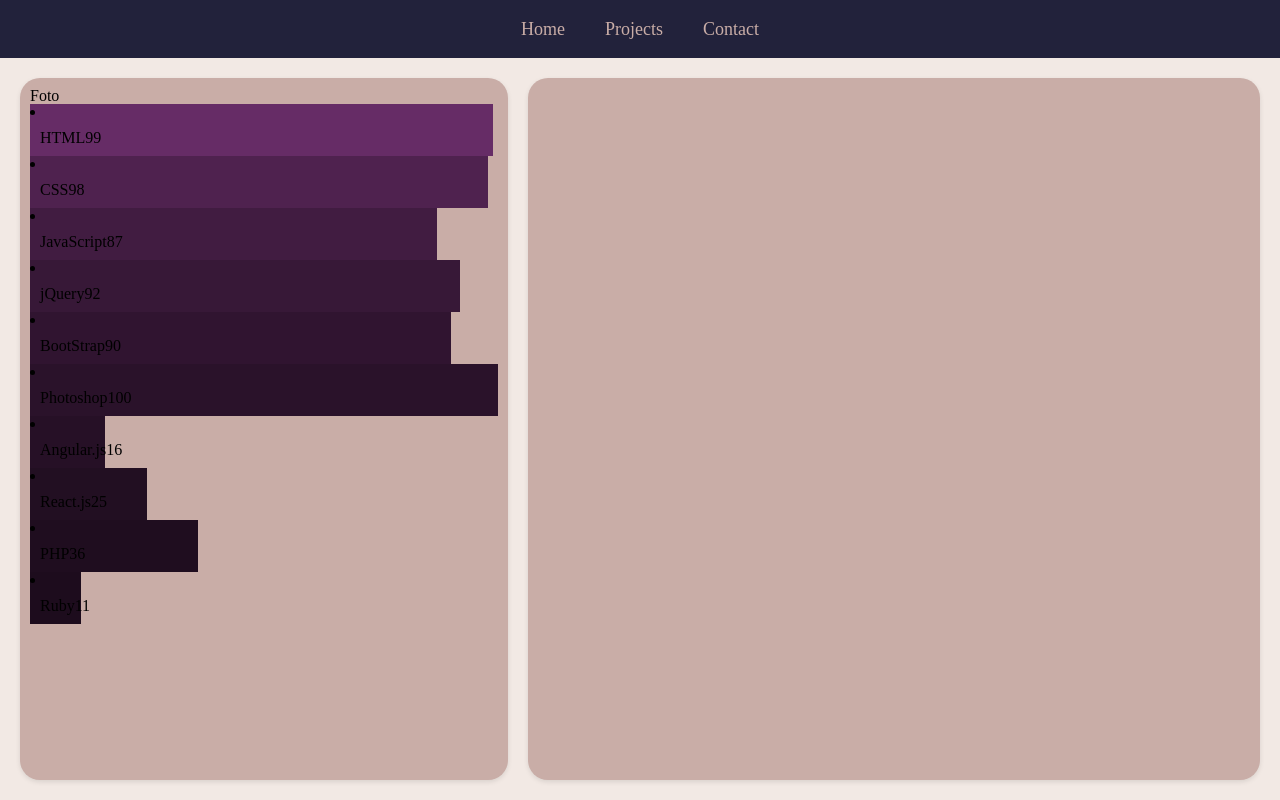
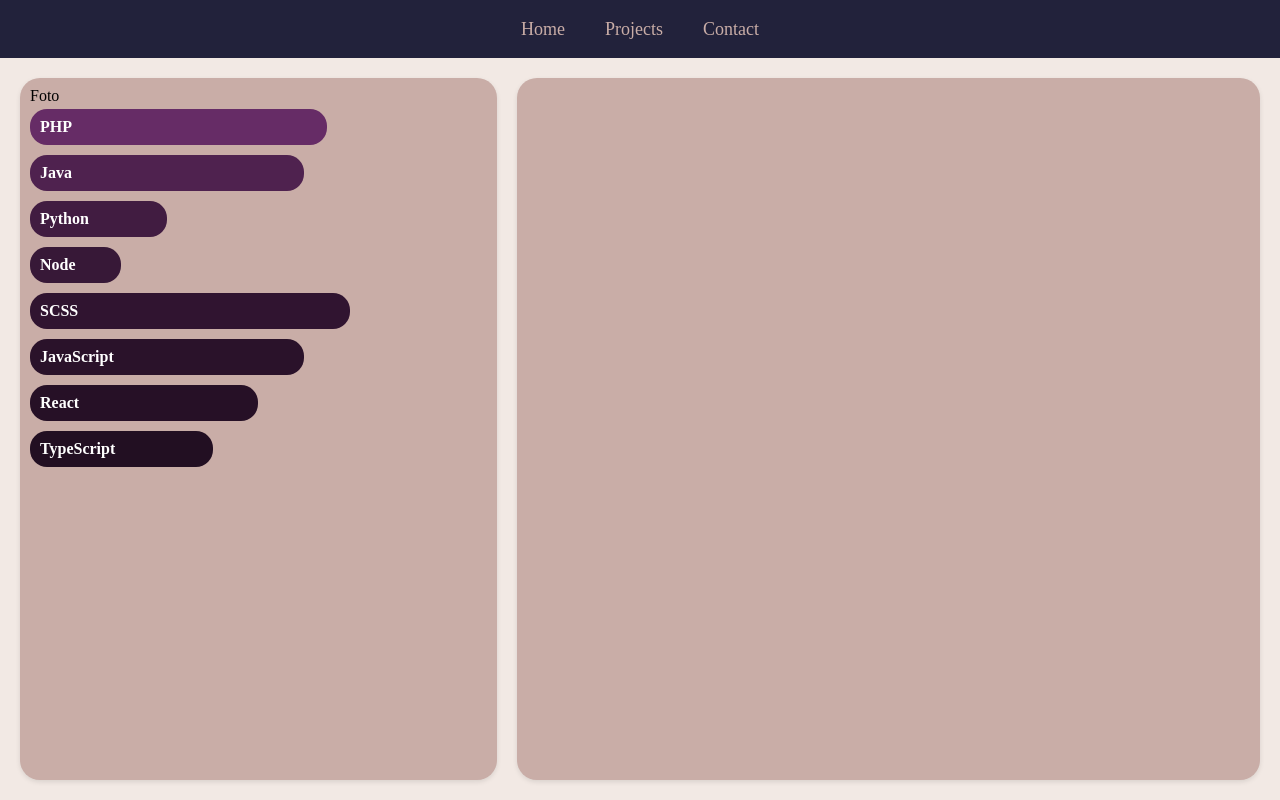
Before and after one commit to GuilhermeDeOliveiraAmorim/portfolio, a React (Create React App) app: page / in a window 1280 px wide. Built offline with nearby package versions, Linux system fonts and the light colour scheme.

Commit message:
feat: skills component OK

```diff
--- a/src/components/skills/index.tsx
+++ b/src/components/skills/index.tsx
@@ -9,16 +9,14 @@
 export default function Skills(props: Props) {
     const { hue, saturation } = props;
     const skills = [
-        { type: "HTML", level: 99 },
-        { type: "CSS", level: 98 },
-        { type: "JavaScript", level: 87 },
-        { type: "jQuery", level: 92 },
-        { type: "BootStrap", level: 90 },
-        { type: "Photoshop", level: 100 },
-        { type: "Angular.js", level: 16 },
-        { type: "React.js", level: 25 },
-        { type: "PHP", level: 36 },
-        { type: "Ruby", level: 11 },
+        { type: "PHP", level: 65 },
+        { type: "Java", level: 60 },
+        { type: "Python", level: 30 },
+        { type: "Node", level: 20 },
+        { type: "SCSS", level: 70 },
+        { type: "JavaScript", level: 60 },
+        { type: "React", level: 50 },
+        { type: "TypeScript", level: 40 },
     ];
     return (
         <div className={StyleSkills.skills}>
--- a/src/components/skills/skill/Skill.module.scss
+++ b/src/components/skills/skill/Skill.module.scss
@@ -1,15 +1,17 @@
 .skills {
-    margin: 0 0 30px 0;
+    margin: 0 0 10px 0;
     padding: 0;
-    width: calc(100% - 50px);
+    width: calc(100%);
+    list-style-type: none;
     li {
-        text-decoration: none;
+        list-style-type: none;
         display: block;
         position: relative;
         background-color: #888;
         color: #fff;
-        margin: 10px 0;
+        margin: 5px 0;
         transition: width 300ms ease-in-out;
+        border-radius: 17px;
         .collapsed & {
             width: 0 !important;
         }
--- a/src/components/skills/skill/index.tsx
+++ b/src/components/skills/skill/index.tsx
@@ -1,3 +1,5 @@
+import StyleSkill from "./Skill.module.scss";
+
 interface Props {
     type: string;
     level: number;
@@ -9,7 +11,7 @@
 export default function Skill(props: Props) {
     const { level, type, index, hue, saturation } = props;
     return (
-        <div>
+        <div className={StyleSkill.skills}>
             <li
                 key={type}
                 style={{
@@ -21,7 +23,6 @@
             >
                 <p>
                     {type}
-                    <span>{level}</span>
                 </p>
             </li>
         </div>
```
